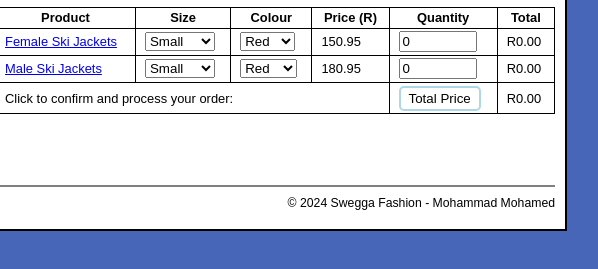
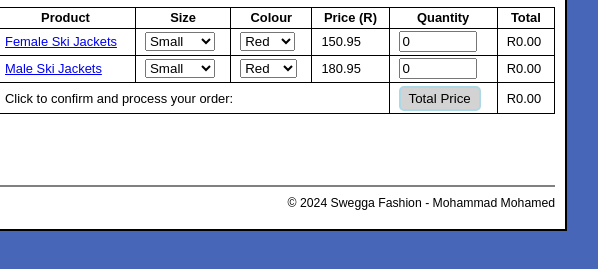
Before and after one commit to mohammad-mohamed/Swegga, a plain HTML site: page index.html in a window 1280 px wide. Shown: the part 217-486 px from the top of the page, 440-1038 px from the left. Drawn offline with Linux system fonts and the light colour scheme.

Commit message:
completed swegga

```diff
--- a/CSS/styling.css
+++ b/CSS/styling.css
@@ -80,7 +80,7 @@ td, th {
 #calculateButton {
     border: 2px solid lightblue;
 	border-radius: 5px;
-    background-color: transparent;
+    background-color: lightgrey;
     color: black;
     padding: 3px 8px;
     cursor: pointer;
```
